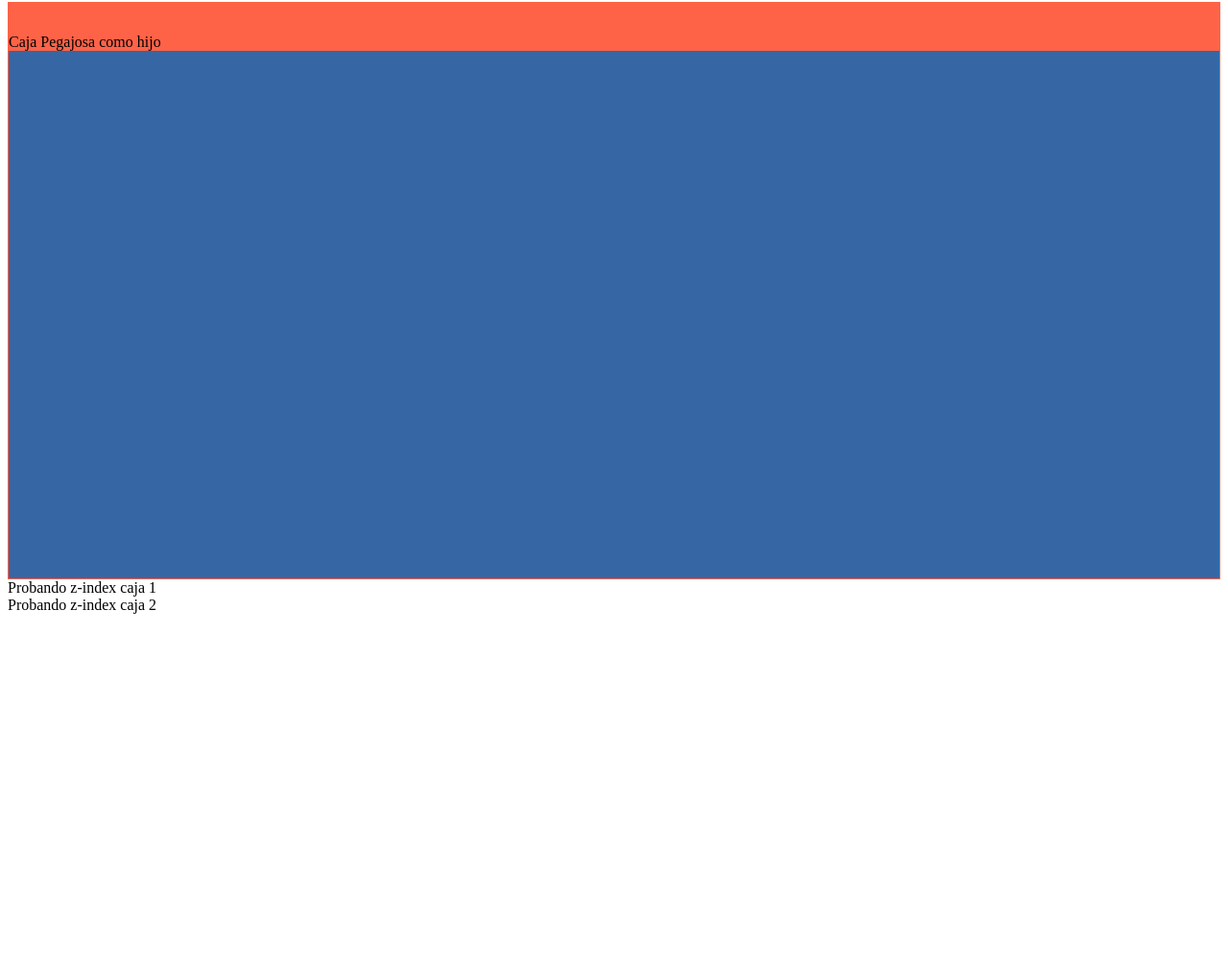
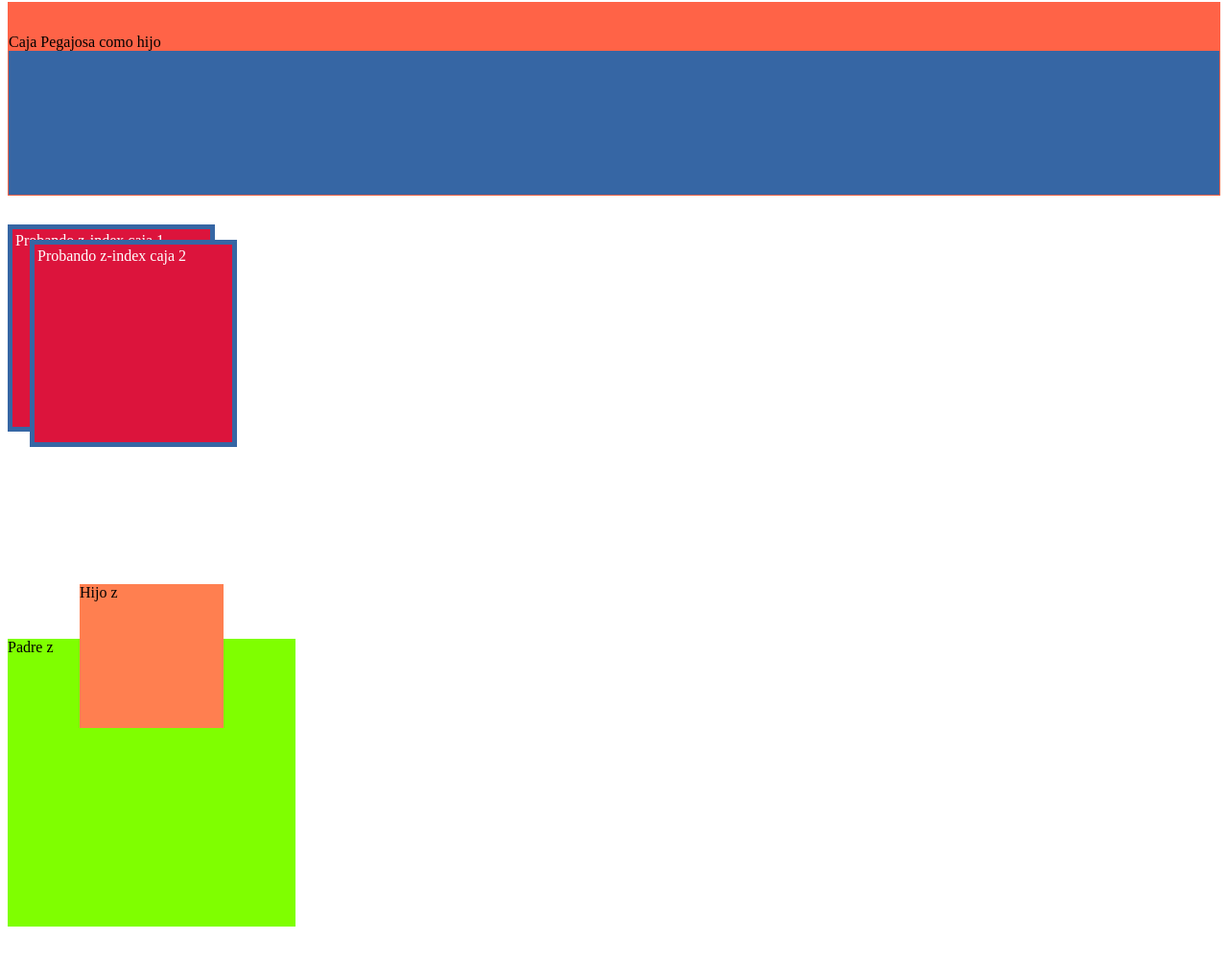
Before and after one commit to g1abr/JonmirchaWeb, a plain HTML site: page css/position.html in a window 1280 px wide. Shown: the part 144-1148 px from the top of the page at 96% size. Drawn offline with Linux system fonts and the light colour scheme.

Commit message:
Subir cambios

```diff
--- a/css/css/position.css
+++ b/css/css/position.css
@@ -115,21 +115,22 @@ Para que este comportamiento funcione el elemento sticky debe ser hijo directo d
     background-color: aquamarine;
     width: 50%;
     position: sticky;
-    top: 55px;
+    top: 65px;
 }
 
 .sticky-parent{
 margin-top: 20px;
 
-height: 600px;
+height: 200px;
 background: #3666a4;
 border: thin solid tomato;
+margin-bottom: 30px;
 }
 .sticky-child{
   background: tomato;
   padding-top: 32px;
   position: sticky;
-  top: 20px;
+  top: 40px;
 
 }
 /*
@@ -137,6 +138,45 @@ z-index: propiedad que permite controlar la profundidad de los elementos posicio
 
 A mayor valor el elemento esta más al frente, a menor valor más al fondo.
 
-Un elemento padre nunca podrá estar sobre sus elementos hijos, sin embargo los elementos hijos si pueden dándoles un valor negativo.
+Un elemento padre nunca podrá estar sobre sus elementos hijos, sin embargo los elementos hijos si pueden dándoles un valor negativo y que el elemento padre no tenga definido valor de z-index.
 
 */
+/* ir de 5 en 5, 100 en 100 */
+.z-index-1, .z-index-2{
+
+  background-color: crimson;
+  border: thick solid #3666a4;
+  color: white;
+  padding: 3px;
+  position: relative;
+  width: 200px;
+  height: 200px;
+
+
+}
+.z-index-1{
+  z-index: -41;
+
+}
+.z-index-2{
+  bottom:  200px;
+  left: 23px;
+  z-index: -2;
+
+}
+.z-index-parent{
+  background-color: chartreuse;
+  width: 300px;
+  height: 300px;
+  position: relative;
+}
+.z-index-child{
+  background-color:coral ;
+  position: relative;
+  width: 150px;
+  height: 150px;
+  top: -75px;
+  left: 75px;
+
+
+}
--- a/css/position.html
+++ b/css/position.html
@@ -30,6 +30,10 @@
    <div class="z-index-1">Probando z-index caja 1</div>
    <div class="z-index-2">Probando z-index caja 2</div>
 
+   <section class="z-index-parent"> Padre z
+    <div class="z-index-child">Hijo z</div>
+   </section>
+
     <br><br><br><br><br><br><br><br><br><br><br><br><br><br><br><br><br><br><br><br><br><br><br><br><br><br><br><br><br><br><br><br><br><br><br><br><br><br><br><br><br><br><br><br><br><br><br><br><br><br><br><br><br><br><br><br><br><br><br><br><br><br><br><br><br><br><br><br><br><br><br><br><br><br><br><br><br><br><br><br><br><br><br><br><br><br><br><br><br><br><br><br><br><br><br><br><br><br><br><br>
 
 </body>
```
Also changed, not shown: css/cabeceraFixe-vsCabecera-sticky.html (added, +19 -0 lines), css/css/cabeceraFixe-vsCabecera-sticky.css (added).
